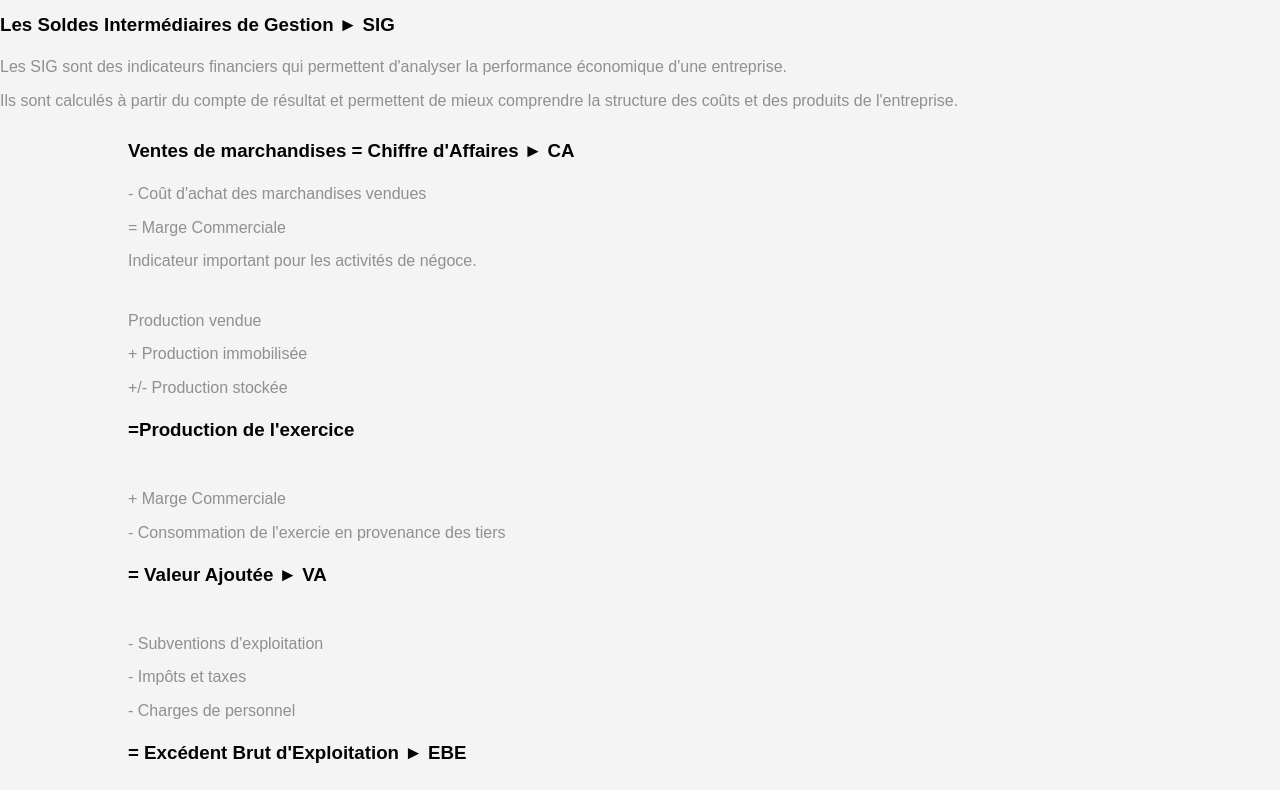
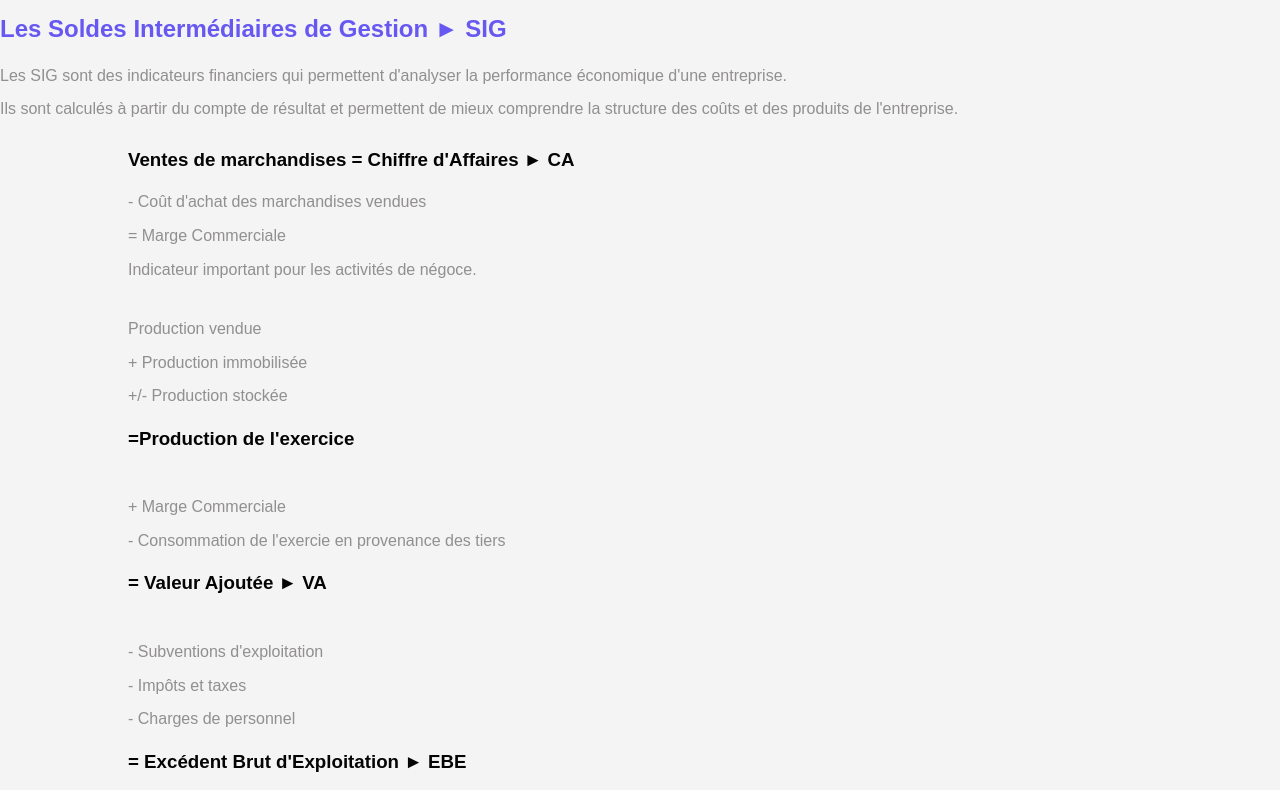
Before and after one commit to nadinefurio/mon-site-nmf, a plain HTML site: page sig.html in a window 1280 px wide. Shown: the part 62-852 px from the top of the page. Drawn offline with Linux system fonts and the light colour scheme.

```diff
--- a/sig.html
+++ b/sig.html
@@ -11,7 +11,7 @@
         <h1>Soldes Intermédiaires de Gestion</h1>
     </header>
 
-    <h3>Les Soldes Intermédiaires de Gestion ► SIG</h3>
+    <h2>Les Soldes Intermédiaires de Gestion ► SIG</h2>
     <p>Les SIG sont des indicateurs financiers qui permettent d'analyser la performance économique d'une entreprise.</p>
     <p>Ils sont calculés à partir du compte de résultat et permettent de mieux comprendre la structure des coûts et des produits de l'entreprise.</p>
 
```
